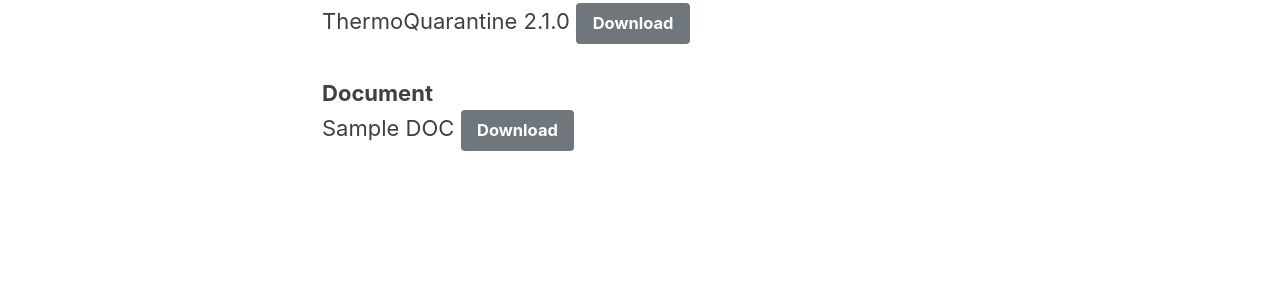
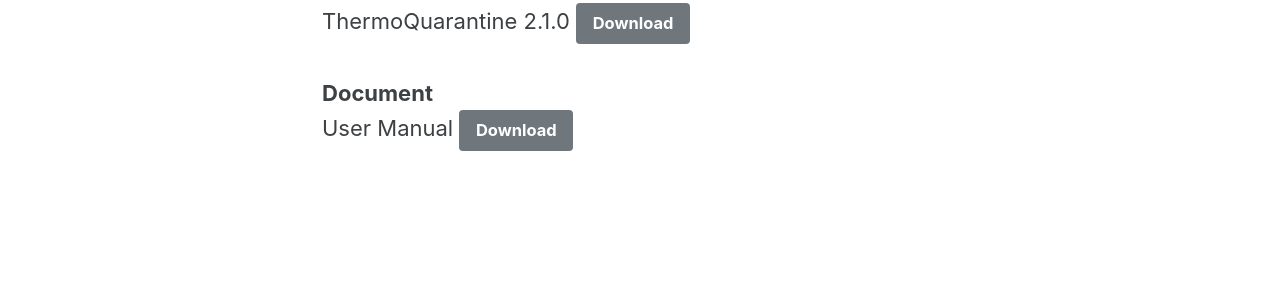
Before and after one commit to ThermoEye/ThermoEye.github.io, a Jekyll site: the page built from _pages/download.md, in a window 1280 px wide. Shown: the part 203-503 px from the top of the page. Built offline with Jekyll 4.4.1, drawn with Linux system fonts in a browser that asks for light colours; cached includes are drawn as plain includes; nearby versions of some CDN libraries.

Commit message:
Upload UserManual

```diff
--- a/_pages/download.md
+++ b/_pages/download.md
@@ -9,4 +9,4 @@ permalink: /download/
 ThermoQuarantine 2.1.0    <a href="https://docs.google.com/uc?export=download&id=1M86qxJPFL2PlJ8QW53Cnxh4HBAQpUZau" class="btn btn--primary">Download</a>
 
 **Document**
-Sample DOC <a href="https://docs.google.com/uc?export=download&id=1Uot2NPjiY_46e4vr_rKyeIpO19i9kUcn" class="btn btn--primary">Download</a>
+User Manual <a href="https://docs.google.com/uc?export=download&id=19vuuUHIYM0-sjybeaGxIsERuLFu6H2_v" class="btn btn--primary">Download</a>
```
